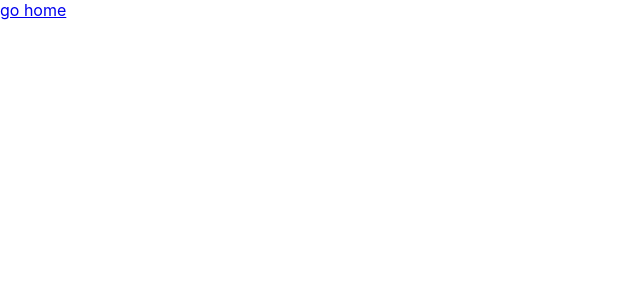
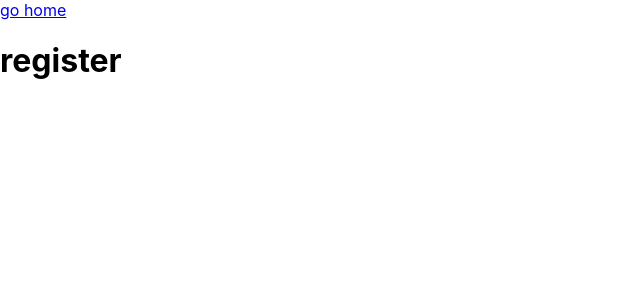
Before and after one commit to flyingisawol/getReal, a React (Create React App) app in the folder client/: page /getreal/register in a window 1280 px wide. Before the commit this address had no page. Shown: the top 300 px of the page, without its empty margins (0-640 px from the left). Built offline with nearby package versions, Linux system fonts and the light colour scheme.

Commit message:
more react routes

```diff
--- a/client/src/App.js
+++ b/client/src/App.js
@@ -1,5 +1,6 @@
 import { useState, useEffect } from 'react'
 import { Routes, Route, Link } from 'react-router-dom'
+
 
 import HomeFeed from './components/HomeFeed'
 import WatchList from './components/WatchList'
@@ -7,6 +8,7 @@ import Search from './components/Search'
 import UserProfile from './components/UserProfile'
 import Profile from './components/Profile'
 import Login from './components/Login'
+import Register from './components/Register'
 
 
 
@@ -21,6 +23,7 @@ function App() {
         <Route path='/getreal/search' element={<Search />} />
         <Route path='/getreal/user-profile' element={<UserProfile />} />
         <Route path='/getreal/login' element={<Login />} />
+        <Route path='/getreal/register' element={<Register />} />
       </Routes>
     </div>
   );
--- /dev/null
+++ b/client/src/components/Register.js
@@ -0,0 +1,5 @@
+const Register = () => {
+    return <h1>register</h1>
+}
+
+export default Register
```
